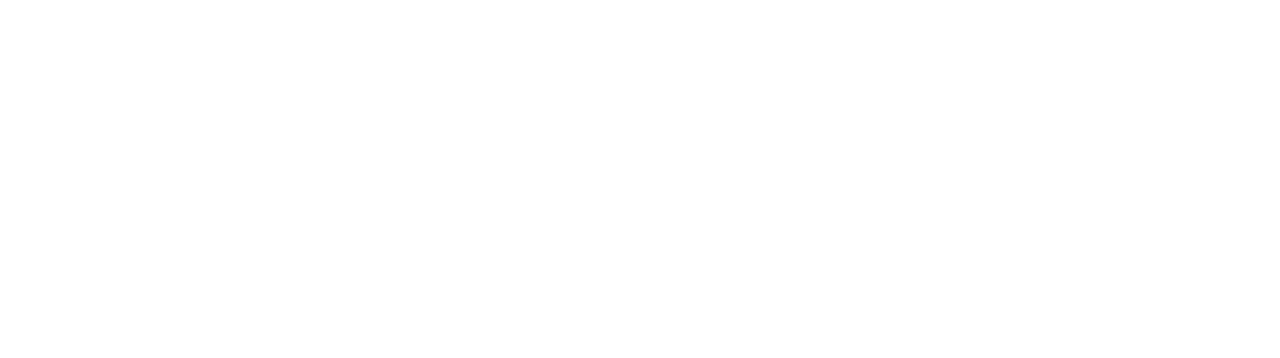
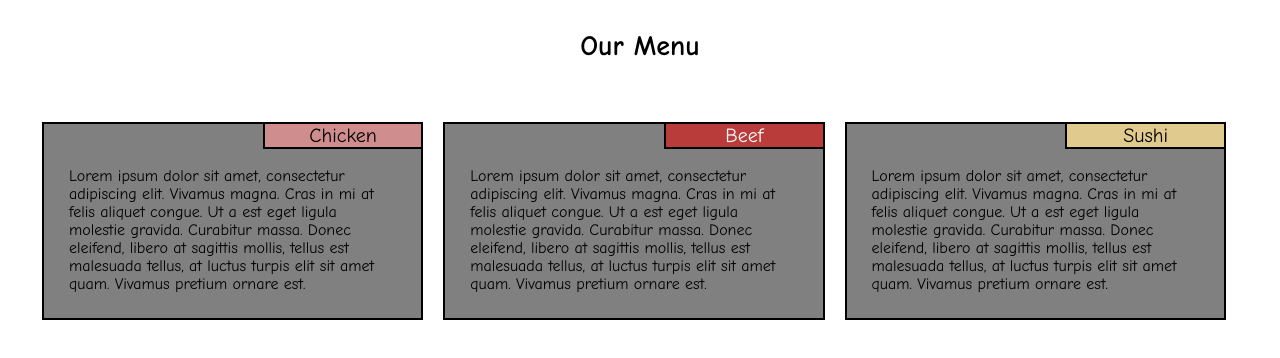
Before and after one commit to adarshnag10/Module2, a plain HTML site: page Module2-solution/index.html in a window 1280 px wide. Drawn offline with Linux system fonts and the light colour scheme.

Commit message:
modified

```diff
--- a/Module2-solution/index.html
+++ b/Module2-solution/index.html
@@ -2,9 +2,42 @@
 <html>
 <head>
 	<meta charset="utf-8">
+	<meta name="viewport" content="width=device-width, initial-scale=1">
 	<title>Assignment Solution for Module 2</title>
+	<link rel="stylesheet" href="styles.css">
 </head>
 <body>
-	<h1></h1>
+	<div class="menu">Our Menu</div>
+
+	<div class="row">
+		<div class="col-lg-4 col-md-6 col-sm-12">
+			<div id="para">
+				<div class="menutitle" id="Chicken">Chicken</div>
+				<p>
+					<br>
+					Lorem ipsum dolor sit amet, consectetur adipiscing elit. Vivamus magna. Cras in mi at felis aliquet congue. Ut a est eget ligula molestie gravida. Curabitur massa. Donec eleifend, libero at sagittis mollis, tellus est malesuada tellus, at luctus turpis elit sit amet quam. Vivamus pretium ornare est.
+				</p>
+			</div>
+		</div>
+
+		<div class="col-lg-4 col-md-6 col-sm-12">
+			<div id="para">
+				<div class="menutitle" id="Beef">Beef</div>
+				<p>
+					<br>
+					Lorem ipsum dolor sit amet, consectetur adipiscing elit. Vivamus magna. Cras in mi at felis aliquet congue. Ut a est eget ligula molestie gravida. 	Curabitur massa. Donec eleifend, libero at sagittis mollis, tellus est malesuada tellus, at luctus turpis elit sit amet quam. Vivamus pretium ornare est.
+				</p>
+			</div>
+		</div>
+		<div class="col-lg-4 col-md-12 col-sm-12">
+			<div id="para">
+				<div class="menutitle" id="Sushi">Sushi</div>
+				<p>
+					<br>
+					Lorem ipsum dolor sit amet, consectetur adipiscing elit. Vivamus magna. Cras in mi at felis aliquet congue. Ut a est eget ligula molestie gravida. 	Curabitur massa. Donec eleifend, libero at sagittis mollis, tellus est malesuada tellus, at luctus turpis elit sit amet quam. Vivamus pretium 	ornare est.
+				</p>
+			</div>
+		</div>
+	</div>
 </body>
 </html>
--- a/Module2-solution/styles.css
+++ b/Module2-solution/styles.css
@@ -0,0 +1,74 @@
+*{
+	font-family: "Comic Sans MS", san-serif;
+	margin: 0px;
+	padding: 0px;
+	box-sizing: border-box;
+}
+.menu{
+	font-size: 175%;
+	font-weight: bolder;
+	text-align: center;
+	margin-bottom: 30px;
+	margin-top: 30px;
+
+}
+#para{
+	position: relative;
+	top: 20px;
+}
+p{
+	background-color: grey;
+	border: 2px solid black;
+	padding: 25px;
+	margin: 10px;
+}
+.menutitle{
+	position: absolute;
+	top: 0px;
+	right: 10px;
+	border: 2px solid black;
+	width: 40%;
+	text-align: center;
+	font-size: 125%;
+}
+#Chicken{
+	background-color: #cf8d8d;
+}
+#Beef{
+	background-color: #b93c3b;
+	color: white;
+}
+#Sushi{
+	background-color: #e1ca8d;
+}
+.row{
+	width: 95%;
+    margin-right: auto;
+    margin-left: auto;
+}
+/*********** Laptop ***********/
+@media (min-width: 992px){
+	.col-lg-4{
+		float: left;
+		width: 33%;
+	}
+}
+/********** Tablets ***********/
+@media (min-width: 768px) and (max-width: 991px){
+	.col-md-6,.col-md-12{
+		float: left;
+	}
+	.col-md-6{
+		width: 50%;
+	}
+	.col-md-12{
+		width: 100%;
+	}
+}
+ /********** Mobile **********/
+@media(max-width: 767px){
+	.col-sm-12{
+		float: left;
+		width: 100%;
+	}
+}
```
